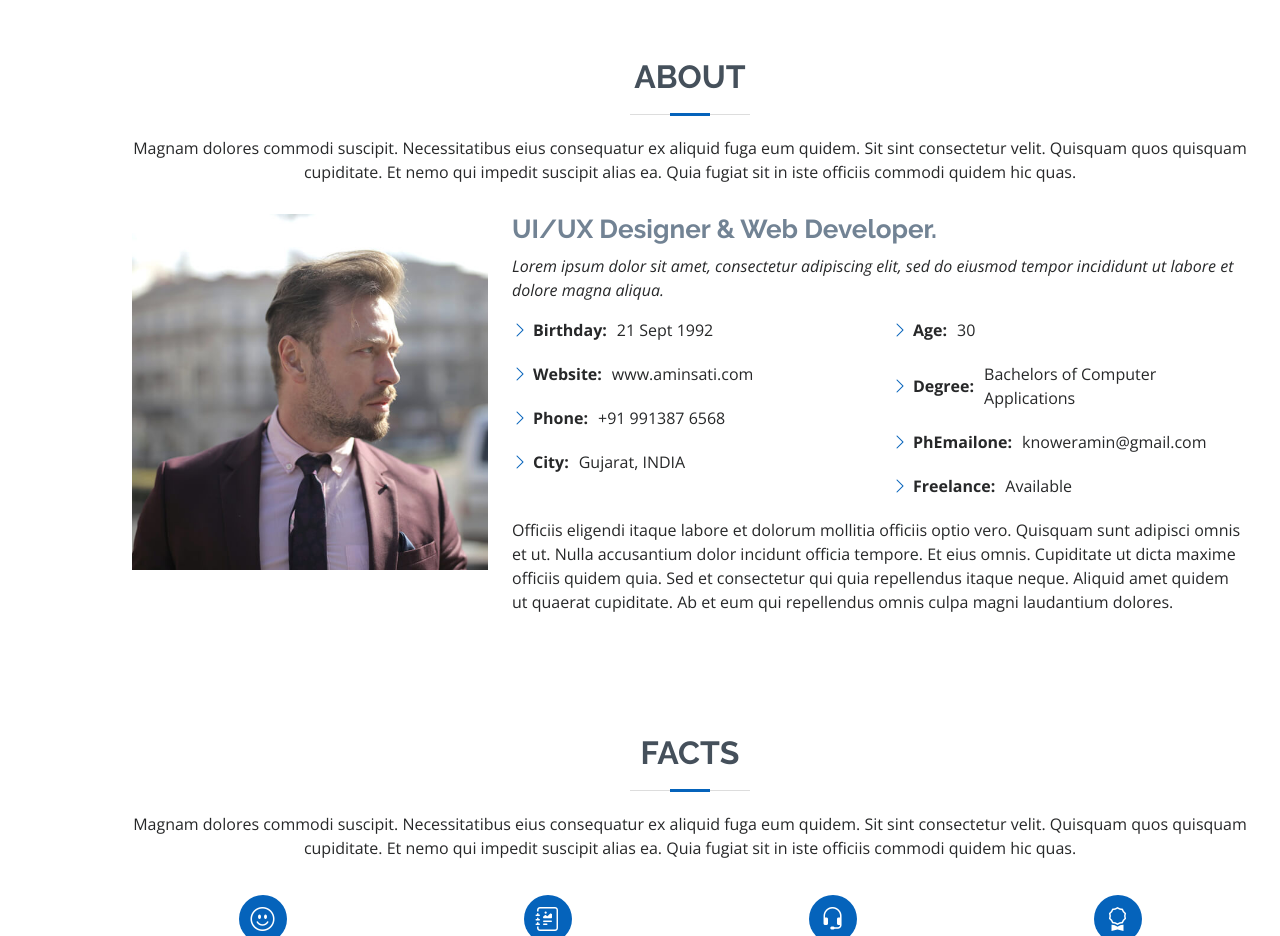
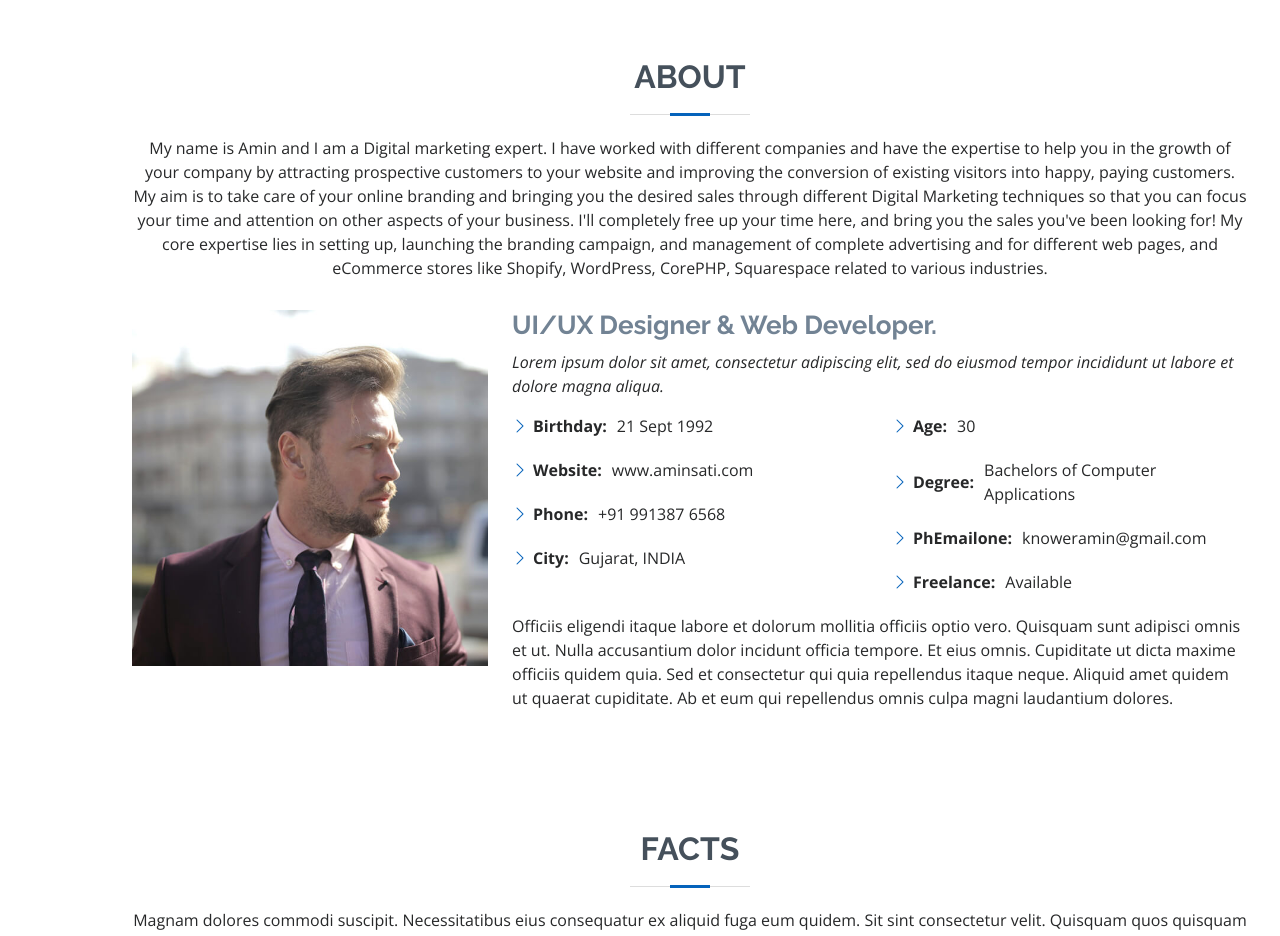
Before and after one commit to amansati/amansati.github.io, a plain HTML site: page index.html in a window 1280 px wide. Shown: the part 802-1738 px from the top of the page. Drawn offline with nearby package versions, Linux system fonts and the light colour scheme.

Commit message:
Update index.html

```diff
--- a/index.html
+++ b/index.html
@@ -79,7 +79,13 @@
 
         <div class="section-title">
           <h2>About</h2>
-          <p>Magnam dolores commodi suscipit. Necessitatibus eius consequatur ex aliquid fuga eum quidem. Sit sint consectetur velit. Quisquam quos quisquam cupiditate. Et nemo qui impedit suscipit alias ea. Quia fugiat sit in iste officiis commodi quidem hic quas.</p>
+          <p>
+            My name is Amin and I am a Digital marketing expert. I have worked with different companies and have the expertise to help you in the growth of your company by attracting prospective customers to your website and improving the conversion of existing visitors into happy, paying customers.
+
+My aim is to take care of your online branding and bringing you the desired sales through different Digital Marketing techniques so that you can focus your time and attention on other aspects of your business. I'll completely free up your time here, and bring you the sales you've been looking for!
+
+My core expertise lies in setting up, launching the branding campaign, and management of complete advertising and for different web pages, and eCommerce stores like Shopify, WordPress, CorePHP, Squarespace related to various industries.
+          </p>
         </div>
 
         <div class="row">
```
